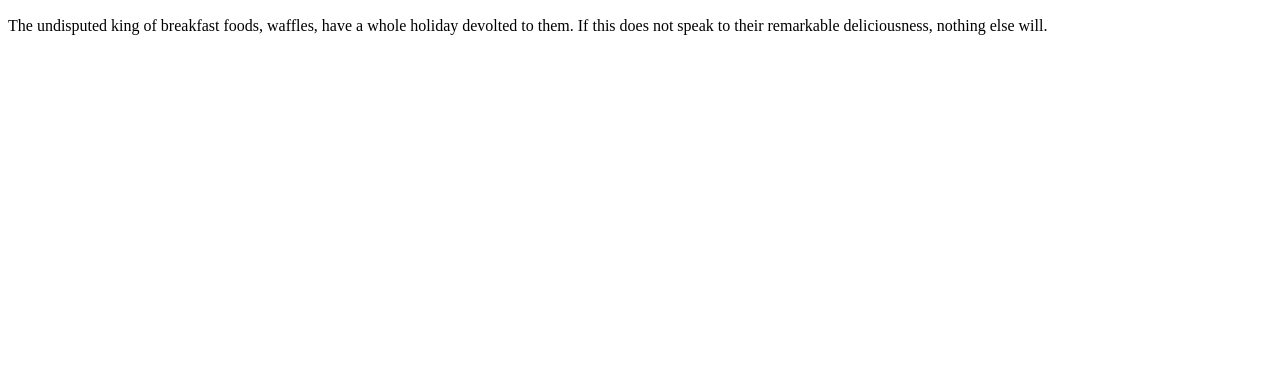
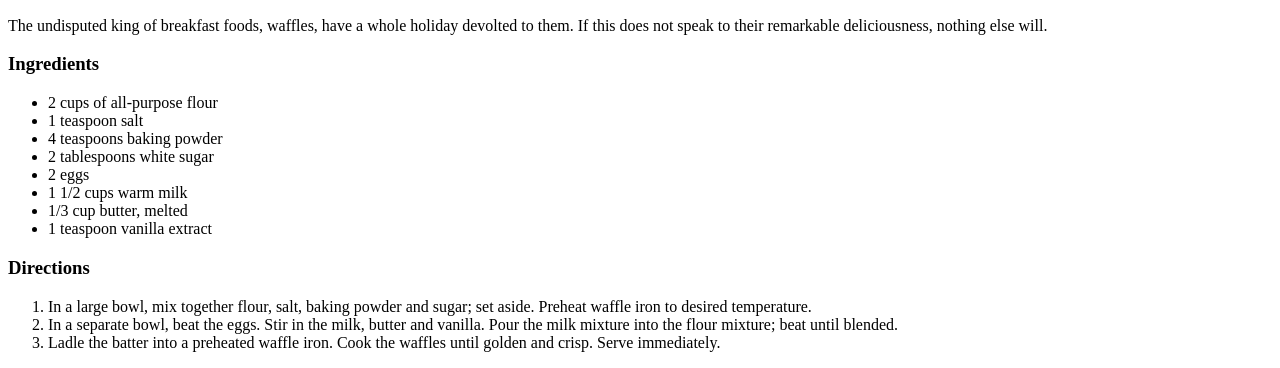
Before and after one commit to Ropafadzo-Stix/odin-recipes, a plain HTML site: page recipes/classic-waffles.html in a window 1280 px wide. Shown: the part 434-802 px from the top of the page. Drawn offline with Linux system fonts and the light colour scheme.

Commit message:
Add Ingredients and Directions
Adds ingredients (unordered list <ul>) and directions (ordered list <ol>) for making classic waffles.

```diff
--- a/recipes/classic-waffles.html
+++ b/recipes/classic-waffles.html
@@ -9,6 +9,23 @@
         <img src="images/waffles.jpeg" alt="Classic Waffle">
         <h2>Description</h2>
         <p>The undisputed king of breakfast foods, waffles, have a whole holiday devolted to them. If this does not speak to their remarkable deliciousness, nothing else will.</p>
+        <h3>Ingredients</h3>
+        <ul>
+            <li>2 cups of all-purpose flour</li>
+            <li>1 teaspoon salt</li>
+            <li>4 teaspoons baking powder</li>
+            <li>2 tablespoons white sugar</li>
+            <li>2 eggs</li>
+            <li>1 1/2 cups warm milk </li>
+            <li>1/3 cup butter, melted</li>
+            <li>1 teaspoon vanilla extract</li>
+        </ul>
+        <h3>Directions</h3>
+        <ol>
+            <li>In a large bowl, mix together flour, salt, baking powder and sugar; set aside. Preheat waffle iron to desired temperature.</li>
+            <li>In a separate bowl, beat the eggs. Stir in the milk, butter and vanilla. Pour the milk mixture into the flour mixture; beat until blended.</li>
+            <li>Ladle the batter into a preheated waffle iron. Cook the waffles until golden and crisp. Serve immediately.</li>
+        </ol>
 
     </body>
 </html>
```
Also changed, not shown: 1 other file.
